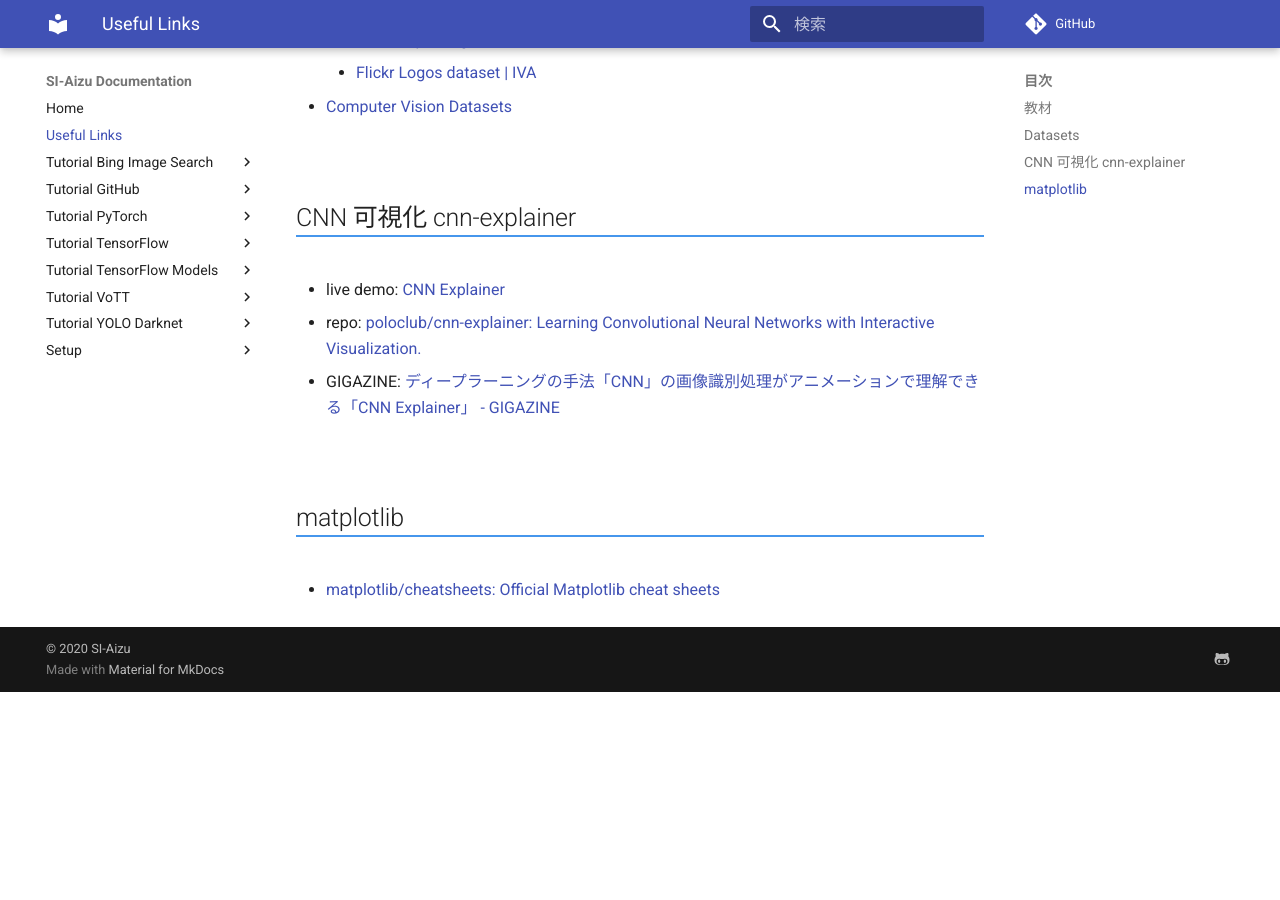
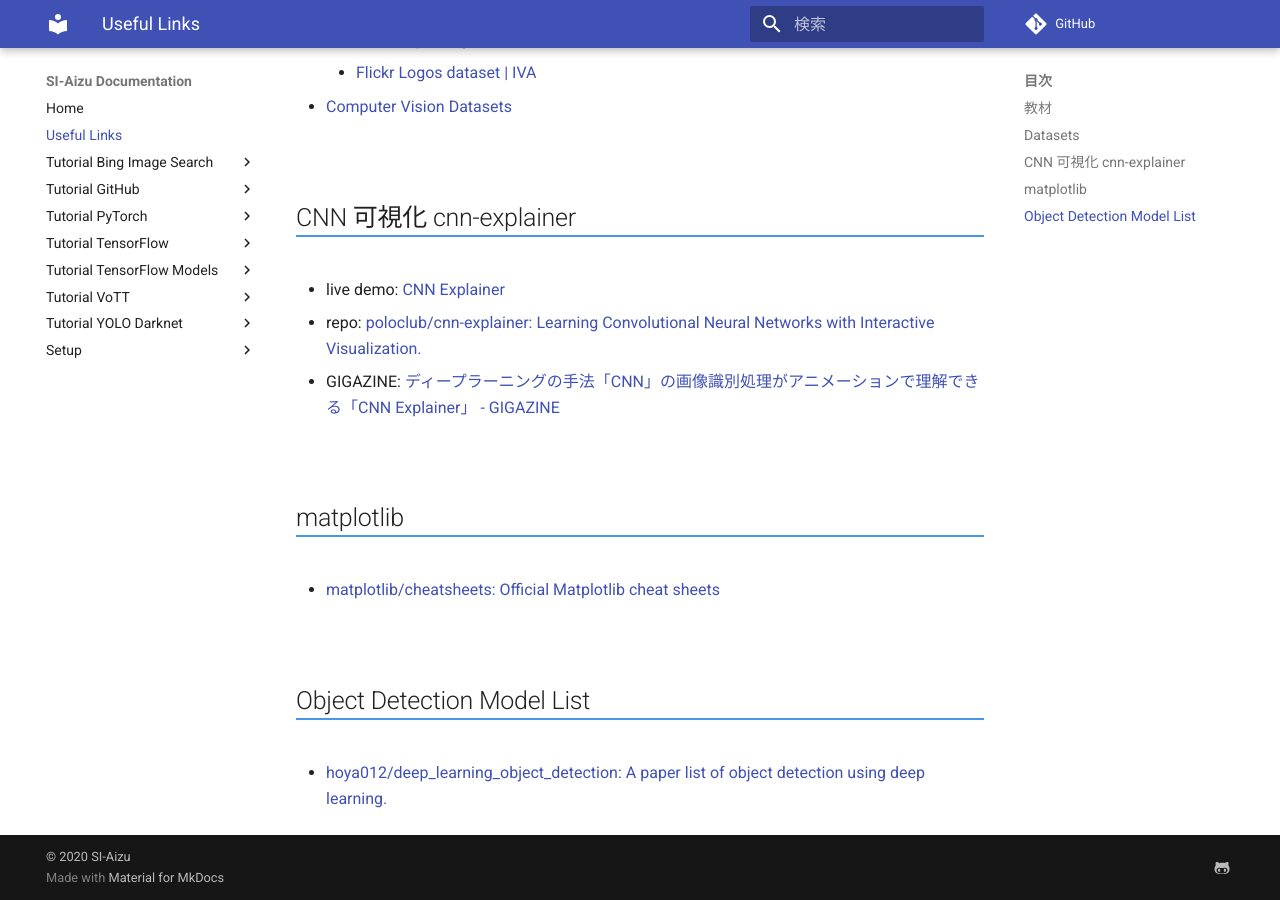
Before and after one commit to SI-Aizu/documentation, an MkDocs documentation site: the page built from docs/Useful-Links.md, in a window 1280 px wide and 900 px high, scrolled down 822 px. Built offline with MkDocs 1.6.1 and Material for MkDocs 9.7.7, drawn with Linux system fonts in a browser that asks for light colours; comment, search, counter and statistics services are not loaded; before the commit the page ends 1514 px from its top, so only the background shows below that.

Commit message:
Add hoya012/deep_learning_object_detection (#163)
[hoya012/deep_learning_object_detection: A paper list of object detection using deep learning.](https://github.com/hoya012/deep_learning_object_detection)

```diff
--- a/docs/Useful-Links.md
+++ b/docs/Useful-Links.md
@@ -34,3 +34,8 @@
 ## matplotlib
 
 - [matplotlib/cheatsheets: Official Matplotlib cheat sheets](https://github.com/matplotlib/cheatsheets)
+
+
+## Object Detection Model List
+
+- [hoya012/deep_learning_object_detection: A paper list of object detection using deep learning.](https://github.com/hoya012/deep_learning_object_detection)
```
